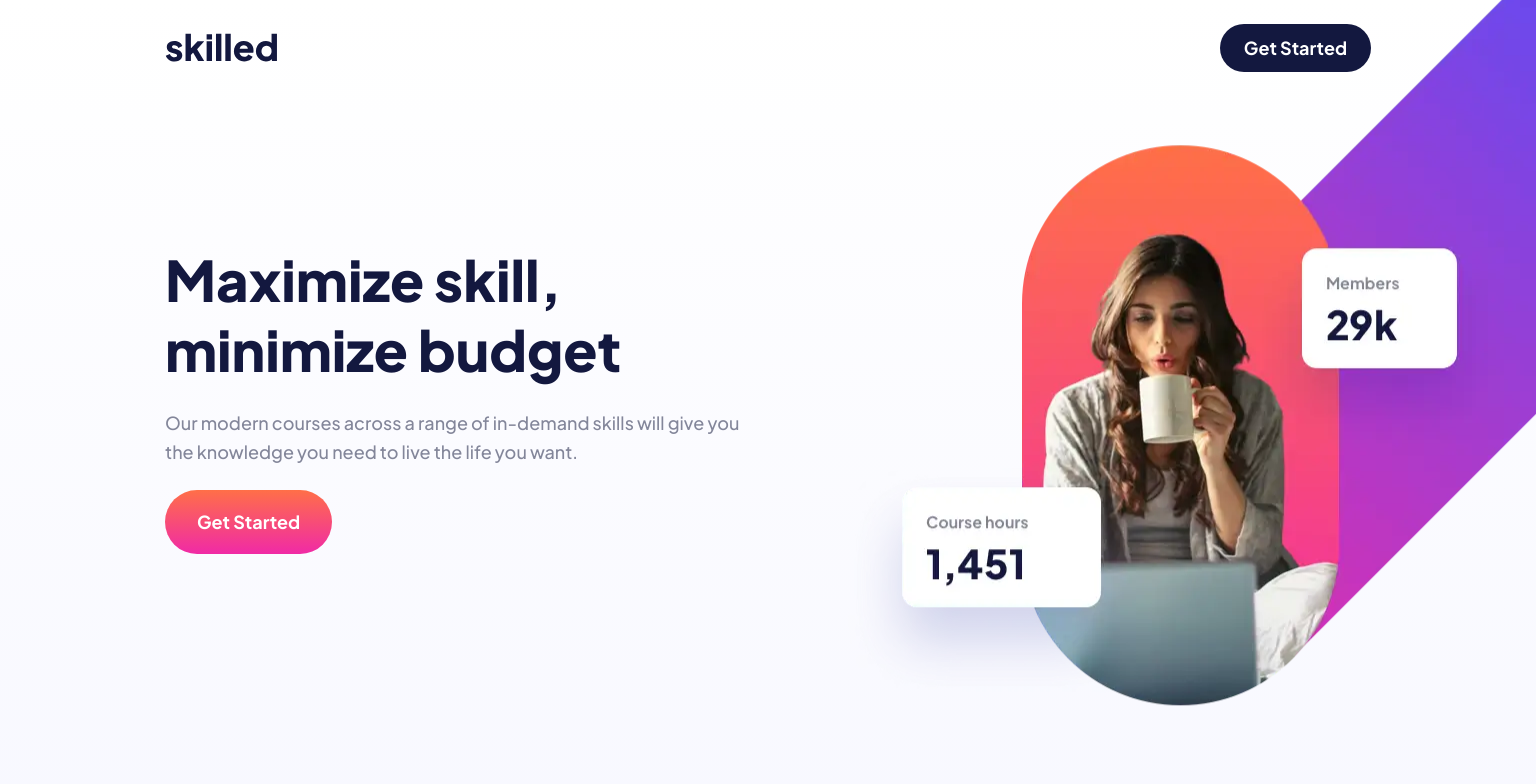
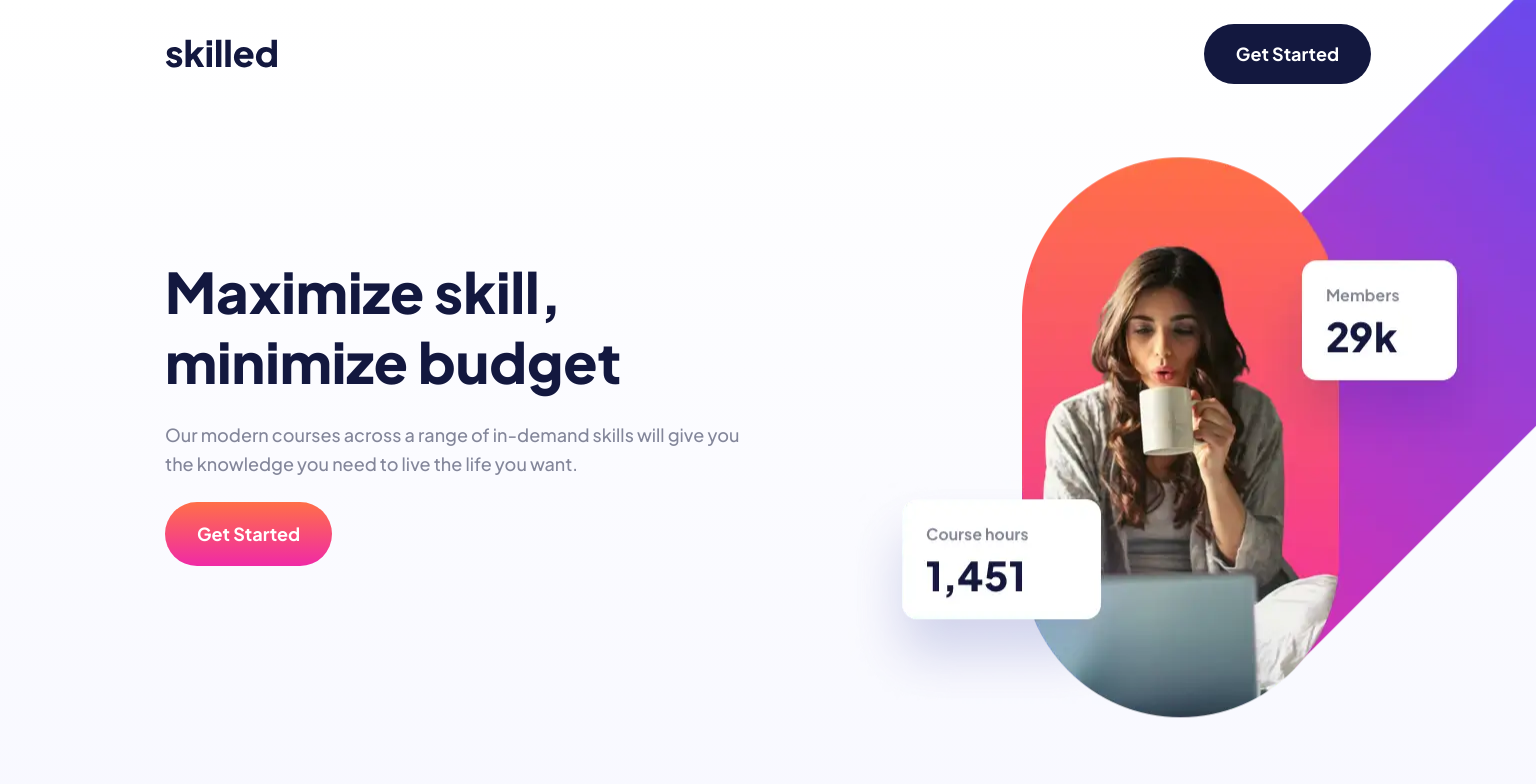
Before and after one commit to stefan-holmgren/fem-skilled-elearning-landing-page, a plain HTML site: page index.html in a window 1536 px wide. Shown: the top 784 px of the page. Drawn offline with Linux system fonts and the light colour scheme.

Commit message:
Add font sizes for different heading levels and adjust button padding

```diff
--- a/style.css
+++ b/style.css
@@ -284,10 +284,16 @@ footer .button {
   :root {
     --fs-m: 1.125rem;
     --fs-heading-l: 3.5rem;
+    --fs-heading-m: 2rem;
+    --fs-heading-s: 1.5rem;
   }
 
   header {
     margin: 1.5rem 10.3125rem 0rem;
+  }
+
+  header .button, main .button, footer .button {
+    padding: 0.875rem 2rem;
   }
 
   .section-hero {
@@ -311,6 +317,7 @@ footer .button {
     margin: 7rem 10.3125rem 8.75rem;
   }
 
+
   .section-courses ul {
     grid-template-columns: 1fr 1fr 1fr;
     column-gap: 1.875rem;
```
